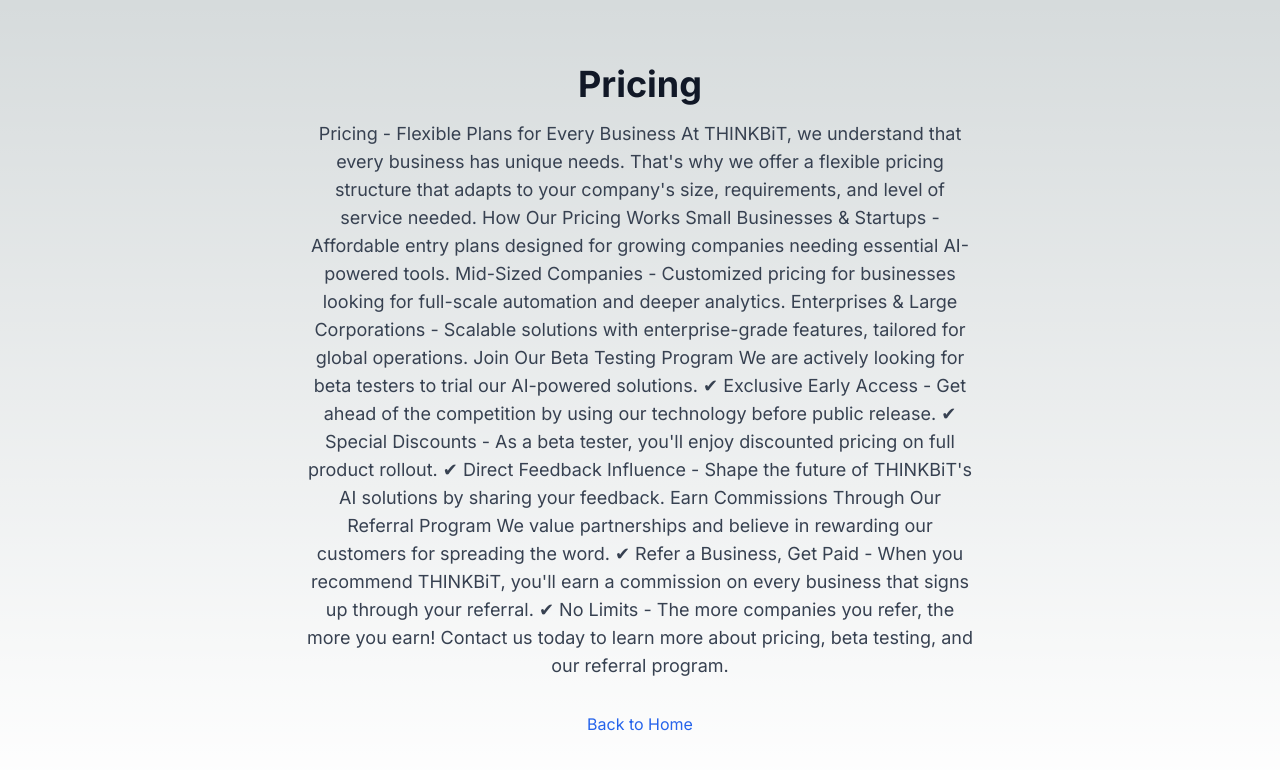
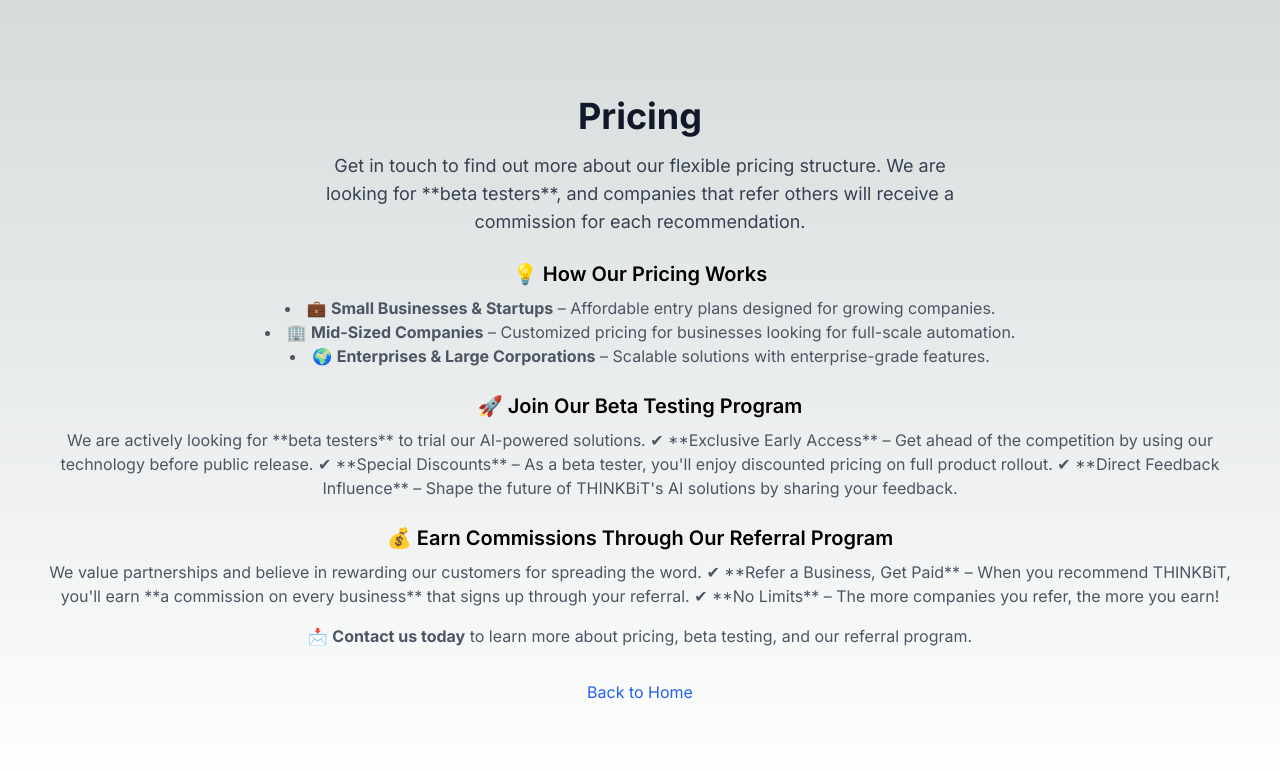
Before and after one commit to thinkbit1/mycompany-website, a Next.js app: page /pricing in a window 1280 px wide. Shown: the top 770 px of the page. Built offline with nearby package versions, Linux system fonts and the light colour scheme.

Commit message:
Fixed Pricing Page (Escaped Apostrophes)

```diff
--- a/src/app/pricing/page.tsx
+++ b/src/app/pricing/page.tsx
@@ -5,27 +5,35 @@
     <main className="min-h-screen flex flex-col items-center justify-center p-12">
       <h1 className="text-4xl font-bold text-gray-900 dark:text-white">Pricing</h1>
       <p className="mt-4 text-lg text-gray-700 dark:text-gray-300 text-center max-w-2xl">
-      Pricing - Flexible Plans for Every Business
+        Get in touch to find out more about our flexible pricing structure.
+        We are looking for **beta testers**, and companies that refer others
+        will receive a commission for each recommendation.
+      </p>
 
-At THINKBiT, we understand that every business has unique needs. That's why we offer a flexible pricing structure that adapts to your company's size, requirements, and level of service needed.
+      <h3 className="text-xl font-semibold mt-6">💡 How Our Pricing Works</h3>
+      <ul className="list-disc list-inside mt-2 text-gray-600 dark:text-gray-300 text-center">
+        <li>💼 <strong>Small Businesses & Startups</strong> – Affordable entry plans designed for growing companies.</li>
+        <li>🏢 <strong>Mid-Sized Companies</strong> – Customized pricing for businesses looking for full-scale automation.</li>
+        <li>🌍 <strong>Enterprises & Large Corporations</strong> – Scalable solutions with enterprise-grade features.</li>
+      </ul>
 
-How Our Pricing Works
-Small Businesses & Startups - Affordable entry plans designed for growing companies needing essential AI-powered tools.
-Mid-Sized Companies - Customized pricing for businesses looking for full-scale automation and deeper analytics.
-Enterprises & Large Corporations - Scalable solutions with enterprise-grade features, tailored for global operations.
+      <h3 className="text-xl font-semibold mt-6">🚀 Join Our Beta Testing Program</h3>
+      <p className="text-gray-600 dark:text-gray-300 text-center mt-2">
+        We are actively looking for **beta testers** to trial our AI-powered solutions.
+        ✔ **Exclusive Early Access** – Get ahead of the competition by using our technology before public release.
+        ✔ **Special Discounts** – As a beta tester, you&apos;ll enjoy discounted pricing on full product rollout.
+        ✔ **Direct Feedback Influence** – Shape the future of THINKBiT&apos;s AI solutions by sharing your feedback.
+      </p>
 
-Join Our Beta Testing Program
-We are actively looking for beta testers to trial our AI-powered solutions.
-✔ Exclusive Early Access - Get ahead of the competition by using our technology before public release.
-✔ Special Discounts - As a beta tester, you'll enjoy discounted pricing on full product rollout.
-✔ Direct Feedback Influence - Shape the future of THINKBiT's AI solutions by sharing your feedback.
+      <h3 className="text-xl font-semibold mt-6">💰 Earn Commissions Through Our Referral Program</h3>
+      <p className="text-gray-600 dark:text-gray-300 text-center mt-2">
+        We value partnerships and believe in rewarding our customers for spreading the word.
+        ✔ **Refer a Business, Get Paid** – When you recommend THINKBiT, you&apos;ll earn **a commission on every business** that signs up through your referral.
+        ✔ **No Limits** – The more companies you refer, the more you earn!
+      </p>
 
-Earn Commissions Through Our Referral Program
-We value partnerships and believe in rewarding our customers for spreading the word.
-✔ Refer a Business, Get Paid - When you recommend THINKBiT, you'll earn a commission on every business that signs up through your referral.
-✔ No Limits - The more companies you refer, the more you earn!
-
-Contact us today to learn more about pricing, beta testing, and our referral program.
+      <p className="text-gray-600 dark:text-gray-300 mt-4 text-center">
+        📩 <strong>Contact us today</strong> to learn more about pricing, beta testing, and our referral program.
       </p>
 
       <Link href="/" className="mt-8 text-blue-600 hover:underline">Back to Home</Link>
```
